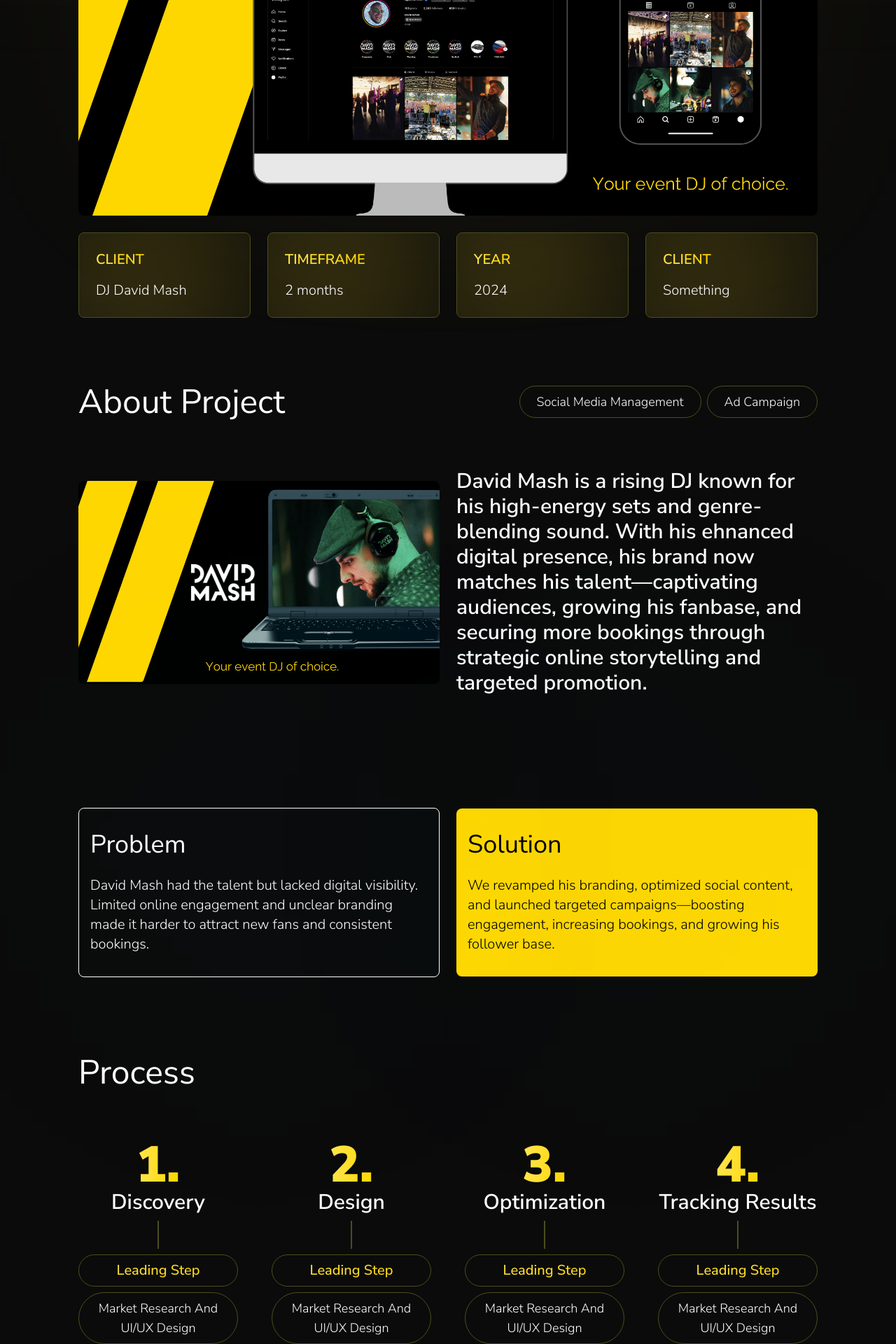
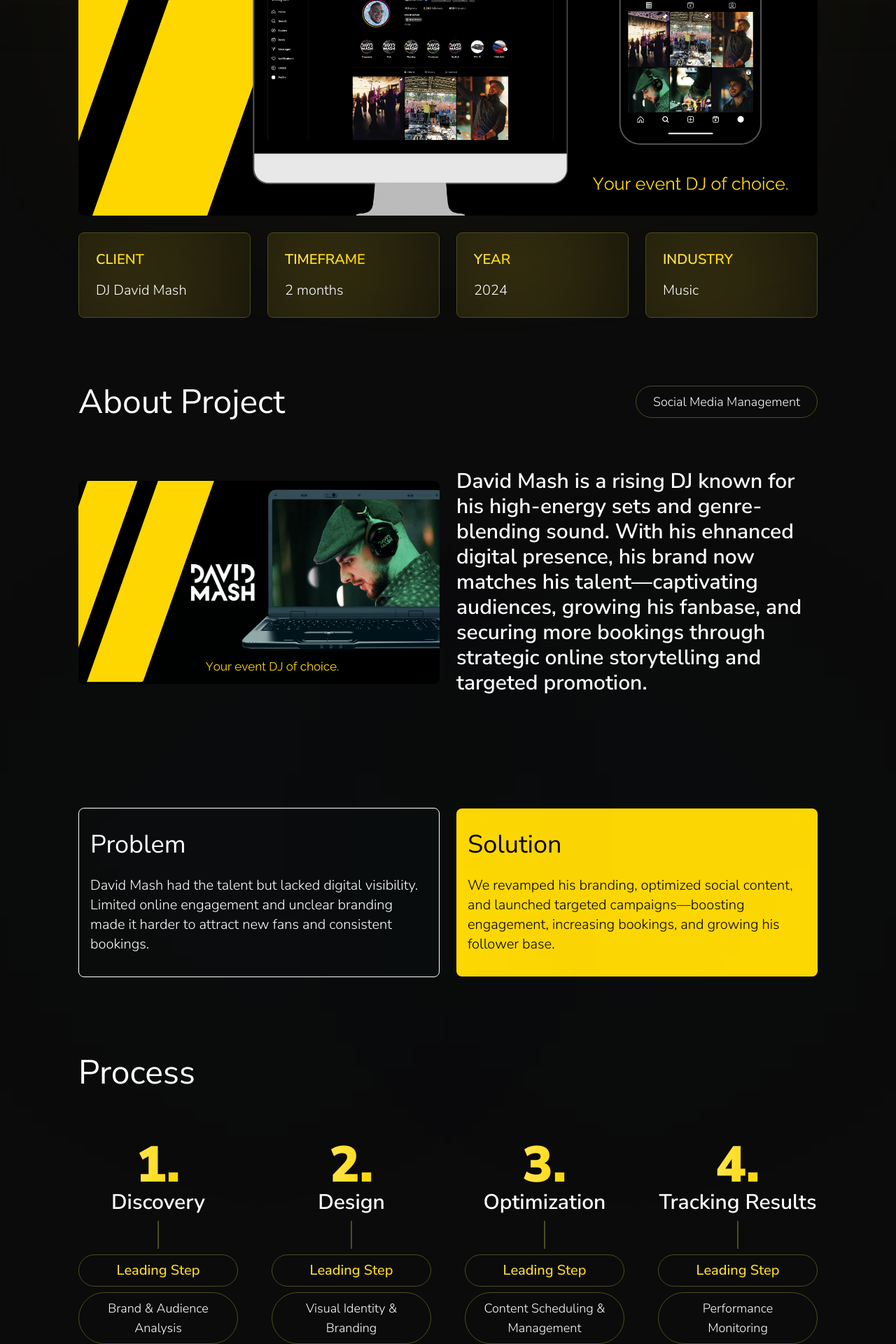
Before and after one commit to zrvnarmarin/BitLyte-Studios-Website, a Next.js app: page /projects/dj-david-mash in a window 1280 px wide. Shown: the part 880-2800 px from the top of the page at 70% size. Built offline with nearby package versions, Linux system fonts and the light colour scheme.

Commit message:
fixing the redirects of the linkedin links across the page; email input is now type of email and not text; all subheadings through the website are capitalized;

```diff
--- a/app/(home-sections)/HeroSection.tsx
+++ b/app/(home-sections)/HeroSection.tsx
@@ -12,7 +12,7 @@
         Success starts here
       </p>
 
-      <h1 className="pt-4 text-[2.43rem] xs:text-5xl sm:text-6xl xl:text-7xl 3xl:text-[80px] leading-[2.6rem] lg:leading-none  text-[#ffffff] font-medium text-center z-30">
+      <h1 className="pt-4 text-[2.43rem] xs:text-5xl sm:text-6xl xl:text-7xl 3xl:text-[80px] leading-[2.6rem] lg:leading-none text-[#ffffff] font-medium text-center z-30">
         Business focused
         <span className="custom-text font-black capitalize">
           {" "}
--- a/app/(home-sections)/PromisesSection.tsx
+++ b/app/(home-sections)/PromisesSection.tsx
@@ -8,7 +8,7 @@
 export default function PromisesSection() {
   return (
     <SectionWrapper>
-      <h2 className="w-full text-[35px] sm:text-[44px] lg:text-5xl text-[#ffffff] font-medium xs:font-normal text-start z-20">
+      <h2 className="w-full text-[35px] sm:text-[44px] lg:text-5xl text-[#ffffff] font-medium xs:font-normal capitalize text-start z-20">
         What we promise
       </h2>
 
--- a/app/about-us/(about-us-sections)/MettTheFoundersSection.tsx
+++ b/app/about-us/(about-us-sections)/MettTheFoundersSection.tsx
@@ -82,7 +82,7 @@
           <div className="w-full flex items-center justify-end gap-8">
             {socialMediaIcons.map((socialMediaIcon) => (
               <React.Fragment key={socialMediaIcon.id}>
-                <Link href={socialMediaIcon.href} target="_blank">
+                <Link href={linkedinHref} target="_blank">
                   {socialMediaIcon.icon()}
                 </Link>
               </React.Fragment>
--- a/app/components/Footer.tsx
+++ b/app/components/Footer.tsx
@@ -70,7 +70,7 @@
               <div className="w-full flex lg:items-center lg:justify-center gap-8">
                 {socialMediaIcons.map((socialMediaIcon) => (
                   <React.Fragment key={socialMediaIcon.id}>
-                    <Link href={socialMediaIcon.href}>
+                    <Link href={socialMediaIcon.href} target="_blank">
                       {socialMediaIcon.icon()}
                     </Link>
                   </React.Fragment>
@@ -245,7 +245,7 @@
   {
     id: 3,
     icon: LinkedinIcon,
-    href: "https://www.linkedin.com",
+    href: "https://www.linkedin.com/company/bitlytestudios/",
   },
 ];
 
--- a/app/components/TestimonialsSection.tsx
+++ b/app/components/TestimonialsSection.tsx
@@ -9,7 +9,7 @@
   return (
     <SectionWrapper>
       <div className="flex items-center justify-between">
-        <h2 className="w-full text-[35px] sm:text-[44px] lg:text-5xl text-[#ffffff] font-medium xs:font-normal text-start z-20">
+        <h2 className="w-full text-[35px] sm:text-[44px] lg:text-5xl text-[#ffffff] font-medium xs:font-normal capitalize text-start z-20">
           What our clients say
         </h2>
       </div>
--- a/app/contact/(contact-sections)/AfterProposalSection.tsx
+++ b/app/contact/(contact-sections)/AfterProposalSection.tsx
@@ -5,7 +5,7 @@
 export default function AfterProposalSection() {
   return (
     <SectionWrapper>
-      <h2 className="w-full text-[40px] sm:text-[44px] lg:text-5xl text-[#ffffff] font-medium xs:font-normal text-start z-20">
+      <h2 className="w-full text-[40px] sm:text-[44px] lg:text-5xl text-[#ffffff] font-medium xs:font-normal capitalize text-start z-20">
         Next steps
       </h2>
 
--- a/app/contact/(contact-sections)/ContactForm.tsx
+++ b/app/contact/(contact-sections)/ContactForm.tsx
@@ -44,7 +44,7 @@
           </label>
           <input
             id="email"
-            type="text"
+            type="email"
             name="email"
             placeholder="Enter your email address"
             className="focus:outline-none focus:ring focus:ring-violet-400 opacity-80 pl-4 py-3 bg-[#061a28]/50 border-2 border-[#225c86] rounded-lg text-base text-[#eeeeee] font-normal"
--- a/app/contact/(contact-sections)/ContactInfo.tsx
+++ b/app/contact/(contact-sections)/ContactInfo.tsx
@@ -65,7 +65,7 @@
               <div className="w-full bg-[#0d293d] h-[0.5px]"></div>
               {socialMediaIcons.map((socialMediaIcon) => (
                 <React.Fragment key={socialMediaIcon.id}>
-                  <Link href={socialMediaIcon.href}>
+                  <Link href={socialMediaIcon.href} target="_blank">
                     {socialMediaIcon.icon()}
                   </Link>
                 </React.Fragment>
--- a/app/projects/[projectId]/allProjectsData.ts
+++ b/app/projects/[projectId]/allProjectsData.ts
@@ -1,8 +1,8 @@
 import { StaticImport } from "next/dist/shared/lib/get-img-props";
-import DJDavidMashHeroSectionImg from "../../../public/images/projects/1_dj_david_mash/DJ_David_Mash_Hero_Section_Image.png"
+import DJDavidMashHeroSectionImg from "../../../public/images/projects/1_dj_david_mash/DJ_David_Mash_Hero_Section_Image.png";
 import AboutSectionProjectImg from "../../../public/images/projects/1_dj_david_mash/thumbnail_DJ_David_Mash.png";
-import JaneMcKellenThumbnailImage from "../../../public/images/projects/2_perina_kulic/Jane_McKellen_Thumbnail_Image.png"
-import JaneMcKellenHeroSectionImage from "../../../public/images/projects/2_perina_kulic/janemckellenherosectionimage.png"
+import JaneMcKellenThumbnailImage from "../../../public/images/projects/2_perina_kulic/Jane_McKellen_Thumbnail_Image.png";
+import JaneMcKellenHeroSectionImage from "../../../public/images/projects/2_perina_kulic/janemckellenherosectionimage.png";
 
 export type ProjectFact = {
   id: number;
@@ -40,12 +40,12 @@
   heroImgSrc: string | StaticImport;
   heroSectionGradient: string;
   generalGradientStyle: {
-    background: string,
-    WebkitBackgroundClip: string,
-    backgroundClip: string,
-    color: string,
-  },
-  borderColor: string,
+    background: string;
+    WebkitBackgroundClip: string;
+    backgroundClip: string;
+    color: string;
+  };
+  borderColor: string;
   aboutSectionImgSrc?: string | StaticImport;
   projectFacts: ProjectFact[];
   solutionCardBgColor: string;
@@ -59,13 +59,13 @@
 export const allProjectsData: Project[] = [
   {
     id: 1,
-    href: 'dj-david-mash',
+    href: "dj-david-mash",
     name: "Dj David Mash",
     subtitle: {
       bold: "Mash Up Your Event",
       normal: "Like A Star",
     },
-    services: ["Social Media Management", "Ad Campaign"],
+    services: ["Social Media Management"],
     heroImgSrc: DJDavidMashHeroSectionImg,
     heroSectionGradient: "bg-gradient-to-r from-[#ffe54f] to-[#ffd700]",
     generalGradientStyle: {
@@ -77,7 +77,6 @@
     borderColor: "#4b4d1e",
     projectFacts: [
       {
-
         id: 1,
         title: "Client",
         description: "DJ David Mash",
@@ -94,8 +93,8 @@
       },
       {
         id: 4,
-        title: "Client",
-        description: "Something",
+        title: "Industry",
+        description: "Music",
       },
     ],
     solutionCardBgColor: "#fed702",
@@ -112,22 +111,10 @@
         name: "Discovery",
         colorGradient: "edff272b",
         goals: [
-          {
-            id: 1,
-            name: "Market Research And UI/UX Design",
-          },
-          {
-            id: 2,
-            name: "Brand Identity Of Design",
-          },
-          {
-            id: 3,
-            name: "Market Research",
-          },
-          {
-            id: 4,
-            name: "Market Research",
-          },
+          { id: 1, name: "Brand & Audience Analysis" },
+          { id: 2, name: "Digital Presence Audit" },
+          { id: 3, name: "Competitor Benchmarking" },
+          { id: 4, name: "Goal Setting" },
         ],
       },
       {
@@ -135,22 +122,10 @@
         name: "Design",
         colorGradient: "edff272b",
         goals: [
-          {
-            id: 1,
-            name: "Market Research And UI/UX Design",
-          },
-          {
-            id: 2,
-            name: "Brand Identity Of Design",
-          },
-          {
-            id: 3,
-            name: "Market Research",
-          },
-          {
-            id: 4,
-            name: "Market Research",
-          },
+          { id: 1, name: "Visual Identity & Branding" },
+          { id: 2, name: "Social Media Content Strategy" },
+          { id: 3, name: "Profile Revamp" },
+          { id: 4, name: "Engaging Content Creation" },
         ],
       },
       {
@@ -158,82 +133,56 @@
         name: "Optimization",
         colorGradient: "edff272b",
         goals: [
-          {
-            id: 1,
-            name: "Market Research And UI/UX Design",
-          },
-          {
-            id: 2,
-            name: "Brand Identity Of Design",
-          },
-          {
-            id: 3,
-            name: "Market Research",
-          },
-          {
-            id: 4,
-            name: "Market Research",
-          },
+          { id: 1, name: "Content Scheduling & Management" },
+          { id: 2, name: "Targeted Ad Campaigns" },
+          { id: 3, name: "SEO & Hashtag Strategy" },
+          { id: 4, name: "Platform-Specific Enhancements" },
         ],
       },
       {
         id: 4,
+        name: "Tracking Results",
         colorGradient: "edff272b",
-        name: "Tracking Results",
         goals: [
-          {
-            id: 1,
-            name: "Market Research And UI/UX Design",
-          },
-          {
-            id: 2,
-            name: "Brand Identity Of Design",
-          },
-          {
-            id: 3,
-            name: "Market Research",
-          },
-          {
-            id: 4,
-            name: "Market Research",
-          },
+          { id: 1, name: "Performance Monitoring" },
+          { id: 2, name: "Engagement & Reach Analytics" },
+          { id: 3, name: "Campaign Adjustments" },
+          { id: 4, name: "Growth Reporting" },
         ],
       },
     ],
     results: [
       {
         id: 1,
-        stat: '125%',
-        fact: 'More gigs via Instagram profile'
+        stat: "+40%",
+        fact: "Engagement growth in 3 months",
       },
       {
         id: 2,
-        stat: '34%',
-        fact: 'Enlarged user activity'
+        stat: "+274",
+        fact: "New organic followers gained",
       },
       {
-        id: 13,
-        stat: '4X',
-        fact: 'Better standing out in the market'
+        id: 3,
+        stat: "1.7×",
+        fact: "More monthly booking inquiries",
       },
       {
-        id: 1,
-        stat: '12.56',
-        fact: 'Minutes per average spent more on the profile'
+        id: 4,
+        stat: "+60%",
+        fact: "Profile reach through campaigns",
       }
-    ]
+    ],
   },
   {
     id: 2,
-    href: 'jane-mckellen',
+    href: "jane-mckellen",
     name: "Jane McKellen",
     subtitle: {
-      bold: "Crafting Words for the Web",
-      normal: "Your Brand, Your Voice",
+      bold: "Meaningful Words",
+      normal: "Into Powerful Storytelling",
     },
-    services: [
-      "Website Development", "UX/UI Design"
-    ],
+    services: ["Website Development", "UX/UI Design"],
     heroImgSrc: JaneMcKellenHeroSectionImage, // Example image file path
     heroSectionGradient: "bg-gradient-to-r from-[#f5f5f5] to-[#ffffff]",
     generalGradientStyle: {
@@ -261,8 +210,8 @@
       },
       {
         id: 4,
-        title: "Client",
-        description: "Something",
+        title: "Industry",
+        description: "Creative",
       },
     ],
     solutionCardBgColor: "#f5f5f5",
@@ -322,25 +271,24 @@
     results: [
       {
         id: 1,
-        stat: '150%',
-        fact: 'Increase in organic search traffic within 2 months'
+        stat: "150%",
+        fact: "Increase in organic search traffic within 2 months",
       },
       {
         id: 2,
-        stat: '25%',
-        fact: 'Boost in social media engagement from new ad copy'
+        stat: "25%",
+        fact: "Boost in social media engagement from new ad copy",
       },
       {
         id: 3,
-        stat: '4X',
-        fact: 'Improved conversion rate from website visitors'
+        stat: "4X",
+        fact: "Improved conversion rate from website visitors",
       },
       {
         id: 4,
-        stat: '30%',
-        fact: 'Increased average time spent on site'
-      }
-    ]
-  }
-
+        stat: "30%",
+        fact: "Increased average time spent on site",
+      },
+    ],
+  },
 ];
--- a/app/services/(services-sections)/OurProcessessSection.tsx
+++ b/app/services/(services-sections)/OurProcessessSection.tsx
@@ -5,7 +5,7 @@
 export default function OurProcessessSection() {
   return (
     <SectionWrapper>
-      <h2 className="w-full text-[35px] sm:text-[44px] lg:text-5xl text-[#ffffff] font-medium xs:font-normal text-start z-20">
+      <h2 className="w-full text-[35px] sm:text-[44px] lg:text-5xl text-[#ffffff] capitalize font-medium xs:font-normal text-start z-20">
         Our workflow
       </h2>
 
--- a/app/services/(services-sections)/ServiceCategoriesSection.tsx
+++ b/app/services/(services-sections)/ServiceCategoriesSection.tsx
@@ -80,7 +80,7 @@
 export const serviceCategories = [
   {
     id: 1,
-    serviceCategoryTitle: "Web development",
+    serviceCategoryTitle: "Web Development",
     services: [
       {
         id: 1,
```
